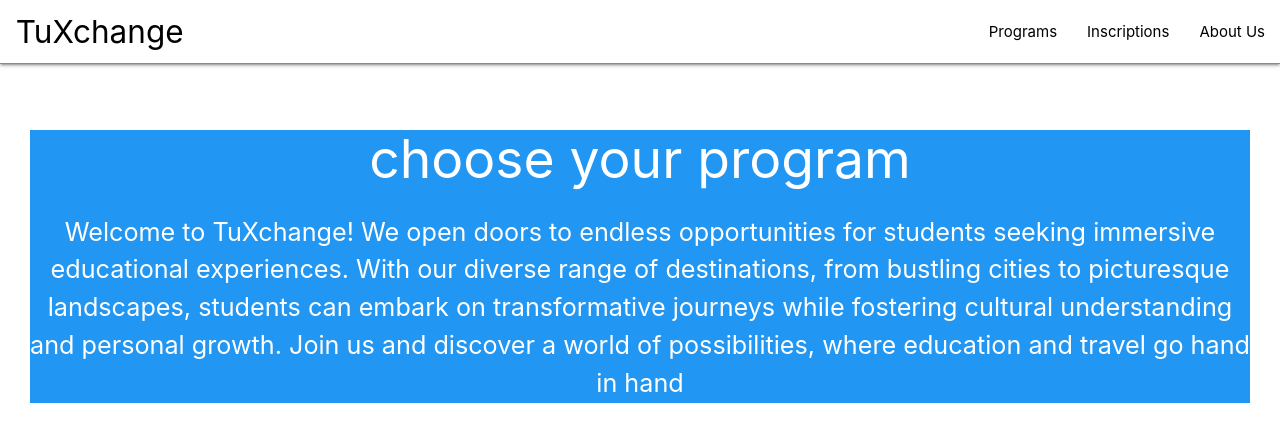
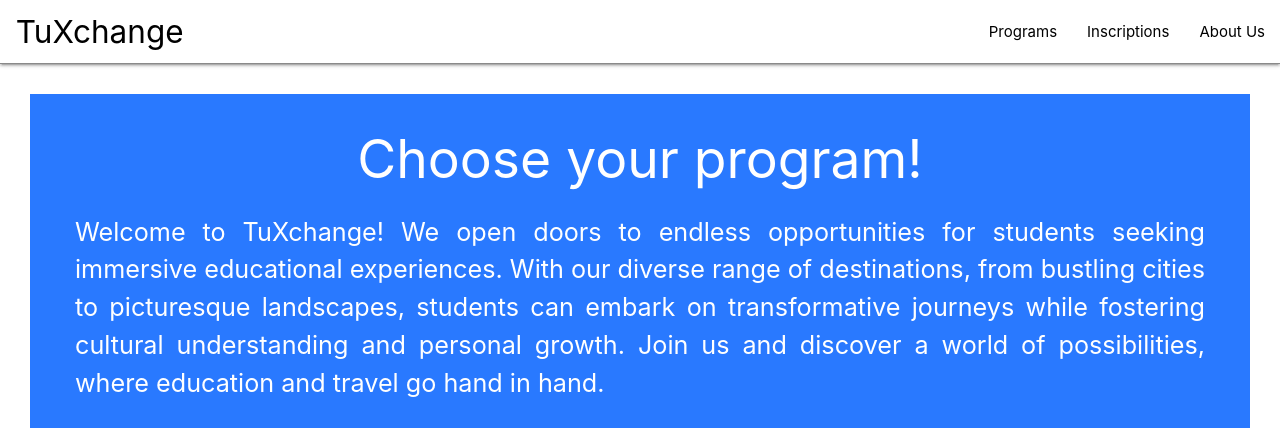
Before and after one commit to nazabucciarelliITEC/tuxchange-materialize, a Flask app: page /programs in a window 1280 px wide. Shown: the top 430 px of the page. Run offline with Flask 3, Linux system fonts and the light colour scheme; some libraries are stand-ins or nearby versions.

Commit message:
general fixes and optimizations

```diff
--- a/app.py
+++ b/app.py
@@ -15,17 +15,23 @@ for country in json_data:
     urls_landscape_img.append(country['landscape_img'])
     urls_main_img.append(country['main_img'])                  # se recorre cada elemento del json y se guardan las url's en listas paralelas
 
+@app.errorhandler(404)
+def not_found(error):
+    return render_template('404.html')
+
+@app.route('/')
+def index():
+    return render_template('index.html', countries=json_data, imagenes=urls_landscape_img) #le paso como parametro la data del json
+
 @app.route('/about-us')
 def about_us():
     return render_template('about_us.html')
 
 @app.route('/country/<id>')
 def country(id):
-    file_name = "countries.json" # Nombre del archivo JSON
-    with open(file_name, "r", encoding="utf8") as json_file:
-        json_data = json.load(json_file)
     try:
         id=int(id)
+        country=json_data[id]
     except:
         return render_template('404.html')
     else:
@@ -45,15 +51,6 @@ def country(id):
                             list_length=len(other_country_list),
                             )
 
-
-@app.errorhandler(404)
-def not_found(error):
-    return render_template('404.html')
-
-@app.route('/')
-def index():
-    return render_template('index.html', countries=json_data, imagenes=urls_landscape_img) #le paso como parametro la data del json
-
 @app.route('/programs')
 def programs():
     return render_template('programs.html', countries=json_data, imagenes=urls_main_img) #le paso como parametro la data del json
--- a/static/CSS/country_style.css
+++ b/static/CSS/country_style.css
@@ -23,10 +23,6 @@ img{
 /* end country info */
 
 /* carousel section */
-.divisor{
-    border: solid 1px;
-}
-
 .carousel-item{
     background-position: center !important;
     background-size: cover !important;
--- a/static/CSS/programs_style.css
+++ b/static/CSS/programs_style.css
@@ -1,9 +1,14 @@
-.margin-y-2 {
-    margin: 2em 1em;
+#bg-arg {
+    background-image: url(https://i.ibb.co/HxMnrF5/Argentina-main.jpg);
 }
 
-#bg-arg {
-    background-image: url(https://i.ibb.co/HxMnrF5/Argentina-main.jpg);
+.justified{
+    text-align: justify;
+}
+
+.mx-custom{
+    margin-left: 3em;
+    margin-right: 3em;
 }
 
 .bg-custom-fix {
@@ -11,6 +16,10 @@
     background-size: cover !important;
     background-repeat: no-repeat !important;
     position: relative !important;
+}
+
+.margin-y-2 {
+    margin: 2em 1em;
 }
 
 .padding-2{
@@ -21,6 +30,10 @@
     padding: 0.5em;
 }
 
+.margin-0{
+    margin: 0;
+}
+
 .darken{
     background-color: #00000081;
     background-blend-mode: darken;
--- a/templates/country.html
+++ b/templates/country.html
@@ -26,8 +26,7 @@
     <!-- carousel section -->
     <section>
         <h1 class="center-align">Other Popular Countrys</h1>
-        <hr class="divisor margin-x">
-
+        <hr class="margin-x">
         <div class="carousel carousel-slider center white-text" >
             {%for i in range(list_length)%}
             <div  class="carousel-item darken" style="background-image: url('{{other_country_list[i].landscape_img}}');">
--- a/templates/index.html
+++ b/templates/index.html
@@ -64,7 +64,7 @@
         <div class="col l6 s12 valign-wrapper container">
             <div> <!-- necessary div to align both h1 and p correctly-->
                 <h1>About us</h1>
-                <p>At TuXchange, we believe that the world is better when people try to understand one another.
+                <p class="flow-text">At TuXchange, we believe that the world is better when people try to understand one another.
                     Since 2020, TuXchange has helped millions of people see new places, experience new cultures,
                     and learn new things about the world and about themselves.</p>
                 <a href="/about-us" class="btn waves-effect waves-light right white black-text right">Read more</a>
--- a/templates/programs.html
+++ b/templates/programs.html
@@ -9,32 +9,32 @@
 {% block body %}
 <main class="row padding-2">
 
-    <div class="s12 l5 offset-l1 blue white-text center-align">
-        <h2>choose your program</h2>
-        <p class="flow-text">
-            Welcome to TuXchange! We open doors to endless opportunities for students seeking
-            immersive educational experiences. With our diverse range of destinations, from bustling cities to
-            picturesque landscapes, students can embark on transformative journeys while fostering cultural
-            understanding and personal growth. Join us and discover a world of possibilities, where education and
-            travel go hand in hand
-        </p>
+    <div class="s12 l6 blue accent-3 white-text valign-wrapper">
+        <div class="mx-custom">
+            <h2 class="center-align">Choose your program!</h2>
+            <p class="flow-text justified">
+                Welcome to TuXchange! We open doors to endless opportunities for students seeking
+                immersive educational experiences. With our diverse range of destinations, from bustling cities to
+                picturesque landscapes, students can embark on transformative journeys while fostering cultural
+                understanding and personal growth. Join us and discover a world of possibilities, where education and
+                travel go hand in hand.</p>
+        </div>
     </div>
 
     <div class="s12 l6 center-align">
         {%for country in countries%}
             <div class="row white-text s11 hoverable bg-custom-fix margin-y-2 darken padding-0-5"
                 style="background-image: url('{{imagenes[country.id-1]}}');">
-                <h4 class="s12 flow-text left-align">{{ country.program_name }}</h4>
+                <h4 class="s12 margin-0 flow-text left-align">{{ country.program_name }}</h4>
                 <p class="s12 l6 left-align">{{ country.program_description }}</p>
                 <div class="l3 s6">
-                    <a href="" class="btn">{{country.name}}</a>
+                    <a href="/country/{{country.id-1}}" class="btn blue">{{country.name}}</a>
                 </div>
                 <div class="l3 s6">
-                    <a href="inscriptions" class="btn">Inscription</a>
+                    <a href="inscriptions" class="btn green">Apply</a>
                 </div>
             </div>
         {% endfor %}
-
     </div>
 
 </main>
```
Also changed, not shown: templates/inscriptions.html (+3 -7 lines).
